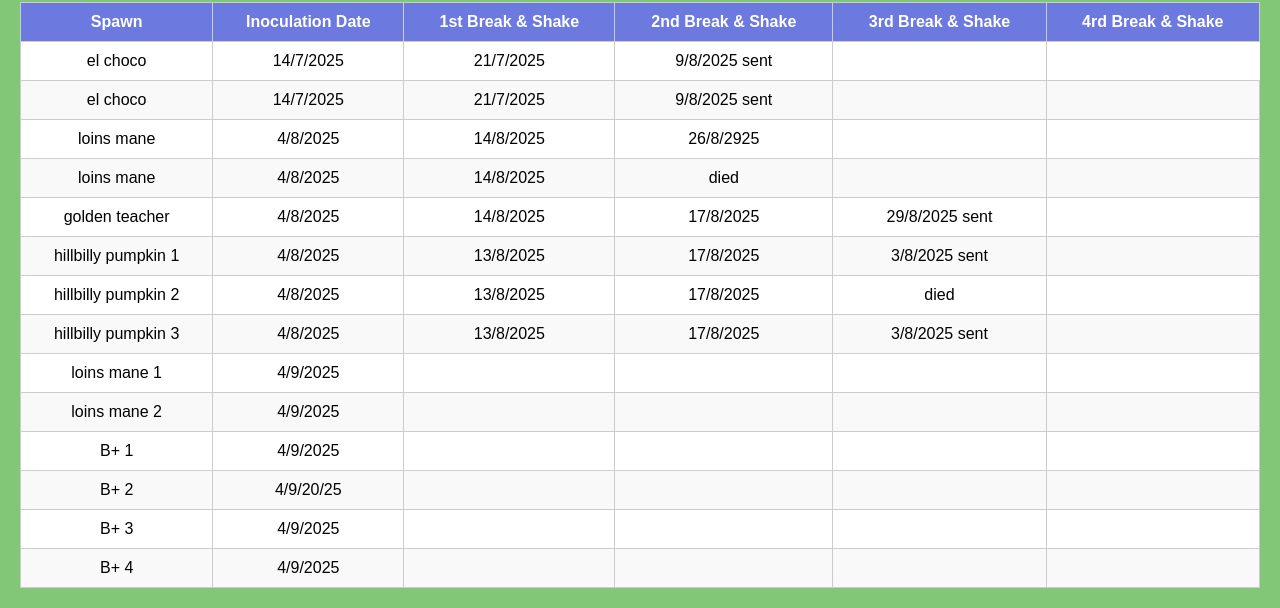
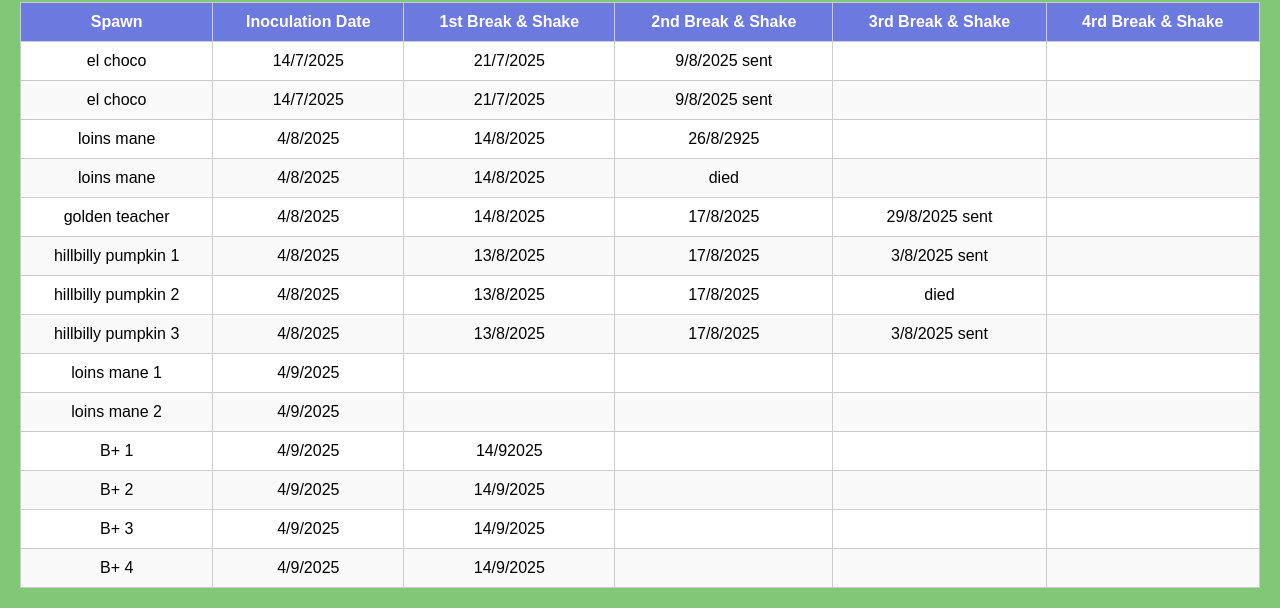
Before and after one commit to mycologybro/mycologybro, a website: page index.html in a window 1280 px wide. Shown: the part 671-1279 px from the top of the page. Drawn offline with Linux system fonts and the light colour scheme.

Commit message:
Update index.html

```diff
--- a/index.html
+++ b/index.html
@@ -160,15 +160,15 @@
 <tr>
         <td>B+ 1</td>
         <td>4/9/2025</td>
-        <td></td>
+        <td>14/92025</td>
         <td></td>
         <td></td>
          <td></td>
       </tr>
 <tr>
         <td>B+ 2</td>
-        <td>4/9/20/25</td>
-        <td></td>
+        <td>4/9/2025</td>
+        <td>14/9/2025</td>
         <td></td>
         <td></td>
          <td></td>
@@ -176,7 +176,7 @@
 <tr>
         <td>B+ 3</td>
         <td>4/9/2025</td>
-        <td></td>
+        <td>14/9/2025</td>
         <td></td>
         <td></td>
          <td></td>
@@ -184,7 +184,7 @@
 <tr>
         <td>B+ 4</td>
         <td>4/9/2025</td>
-        <td></td>
+        <td>14/9/2025</td>
         <td></td>
         <td></td>
          <td></td>
```
